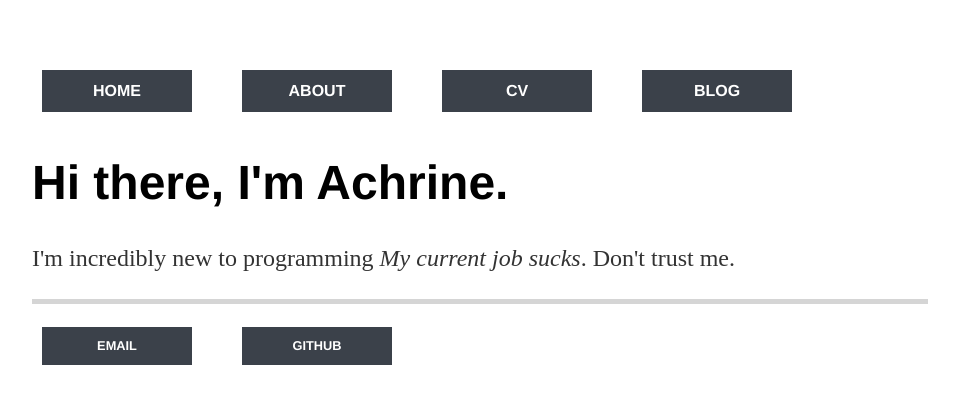
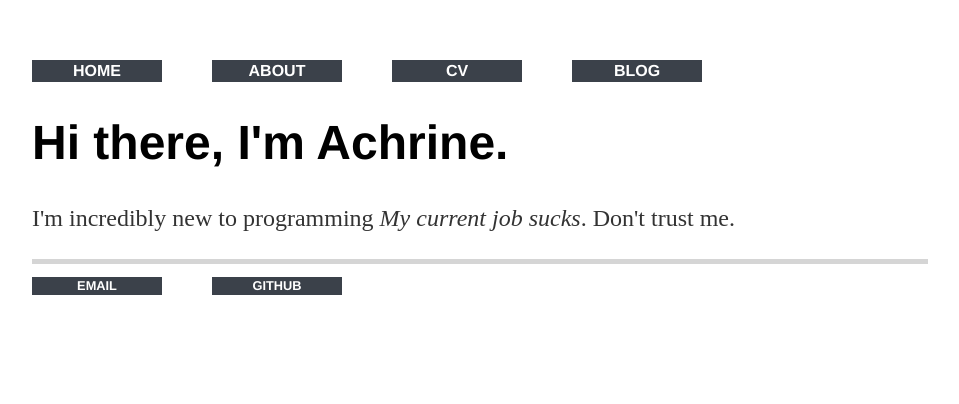
Before and after one commit to Achrine/achrine.github.io, a Jekyll site: the page built from index.html, in a window 1280 px wide. Shown: the top 404 px of the page, without its empty margins (160-1119 px from the left). Built offline with Jekyll 4.4.1, drawn with Linux system fonts in a browser that asks for light colours.

Commit message:
Update main.css

```diff
--- a/css/main.css
+++ b/css/main.css
@@ -14,7 +14,7 @@ h4 { font-size: 1.9em; }
 nav ul, footer ul {
 	font-size: 1em;
 	font-family: 'Helvetica', 'Arial', 'Sans-Serif';
-	padding: 10px;
+	padding: 0px;
 	list-style: none;
 	font-weight: bold;
 	margin: 5;
@@ -33,7 +33,7 @@ a:link, a:visited {
     color: #FFFFFF;
     background-color: #3b414a;
     text-align: center;
-    padding: 10px;
+    padding: 0px;
     text-decoration: none;
     text-transform: uppercase;
 }
```
